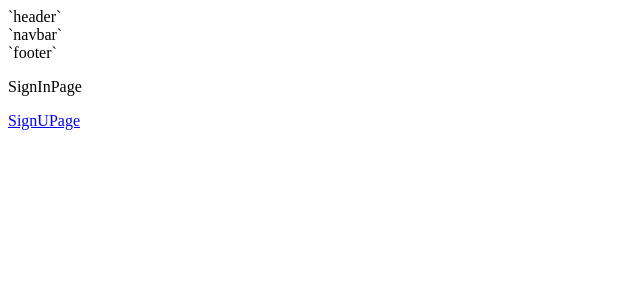
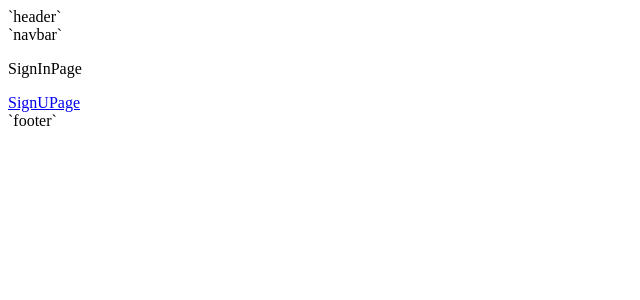
Before and after one commit to ZhuchkouAA/RS-lang, a React (Create React App) app: page /#/signin in a window 1280 px wide. Shown: the top 300 px of the page, without its empty margins (0-640 px from the left). Built offline with nearby package versions, Linux system fonts and the light colour scheme; what react-router-redux would draw is missing.

Commit message:
RSL-050Tune-Routing: fix: component App

```diff
--- a/src/components/App/App.jsx
+++ b/src/components/App/App.jsx
@@ -26,10 +26,9 @@ import AboutUsPage from '../../pages/AboutUsPage';
 
 const App = () => (
   <>
-    <Header />
-    <NavBar />
-    <Footer />
     <Provider store={store}>
+      <Header />
+      <NavBar />
       <HashRouter>
         <Route exact path="/" component={() => <Redirect to={PATH.SIGN_IN} />} />
         <Route exact path={PATH.SIGN_IN} component={SignInPage} />
@@ -47,6 +46,7 @@ const App = () => (
         <Route exact path={PATH.PROPMO} component={PromoPage} />
         <Route exact path={PATH.ABOUT_US} component={AboutUsPage} />
       </HashRouter>
+      <Footer />
     </Provider>
   </>
 );
```
